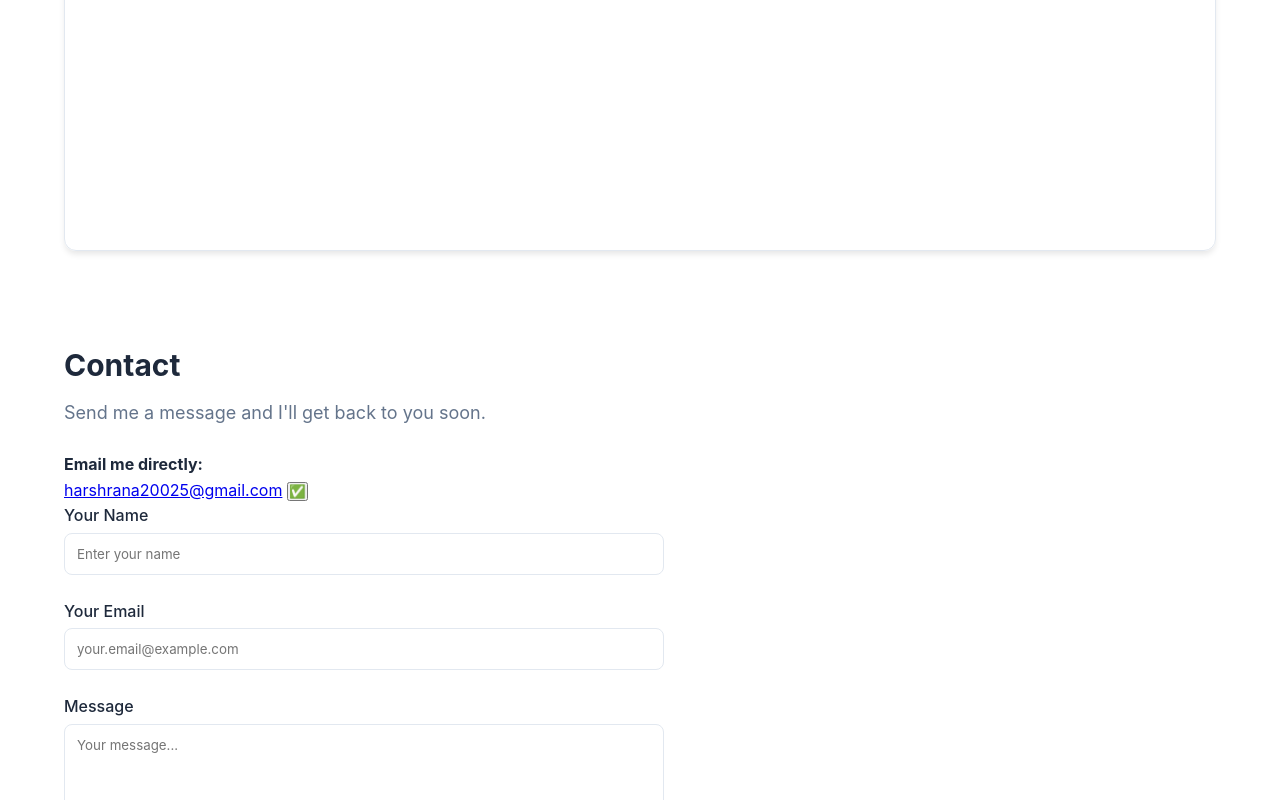
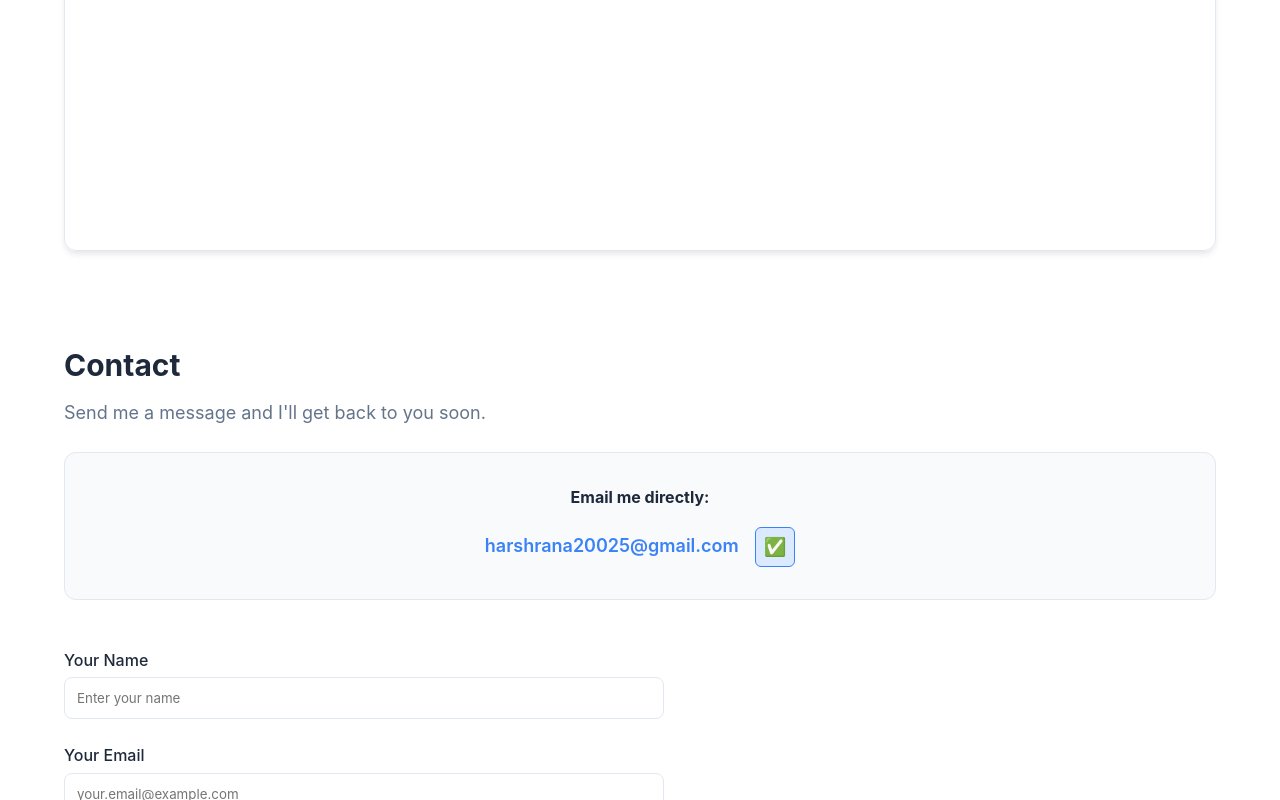
Before and after one commit to harsh-rana-dev/harsh-rana-dev.github.io, a plain HTML site: page index.html in a window 1280 px wide. Shown: the part 2933-3733 px from the top of the page. Drawn offline with Linux system fonts and the light colour scheme; a script that the page names is missing.

Commit message:
Update style.css

```diff
--- a/assets/css/style.css
+++ b/assets/css/style.css
@@ -659,3 +659,77 @@ a:focus-visible {
     --shadow: 0 0 0 1px #000000;
   }
 }
+
+/* ========================
+   CONTACT SECTION UPDATES
+   ======================== */
+.direct-contact {
+  text-align: center;
+  margin-bottom: var(--space-xl);
+  padding: var(--space-lg);
+  background: var(--bg-secondary);
+  border-radius: var(--radius-lg);
+  border: 1px solid var(--border-color);
+}
+
+.direct-contact p {
+  margin-bottom: var(--space-sm);
+  color: var(--text-primary);
+}
+
+.email-link {
+  display: flex;
+  align-items: center;
+  justify-content: center;
+  gap: var(--space-sm);
+  margin-top: var(--space-sm);
+}
+
+.email-link a {
+  font-size: var(--font-size-lg);
+  font-weight: 600;
+  color: var(--accent-color);
+  text-decoration: none;
+  transition: var(--transition);
+}
+
+.email-link a:hover {
+  color: var(--accent-hover);
+  text-decoration: underline;
+}
+
+.copy-email-btn {
+  background: var(--accent-light);
+  border: 1px solid var(--accent-color);
+  color: var(--accent-color);
+  padding: var(--space-xs);
+  border-radius: var(--radius-sm);
+  cursor: pointer;
+  transition: var(--transition);
+  font-size: var(--font-size-lg);
+}
+
+.copy-email-btn:hover {
+  background: var(--accent-color);
+  color: white;
+  transform: scale(1.1);
+}
+
+/* Resume Section - Single Button */
+.resume-actions {
+  display: flex;
+  justify-content: center;
+  margin-bottom: var(--space-lg);
+}
+
+/* Responsive Design for Contact Section */
+@media (max-width: 768px) {
+  .email-link {
+    flex-direction: column;
+    gap: var(--space-md);
+  }
+
+  .email-link a {
+    font-size: var(--font-size-base);
+  }
+}
```
